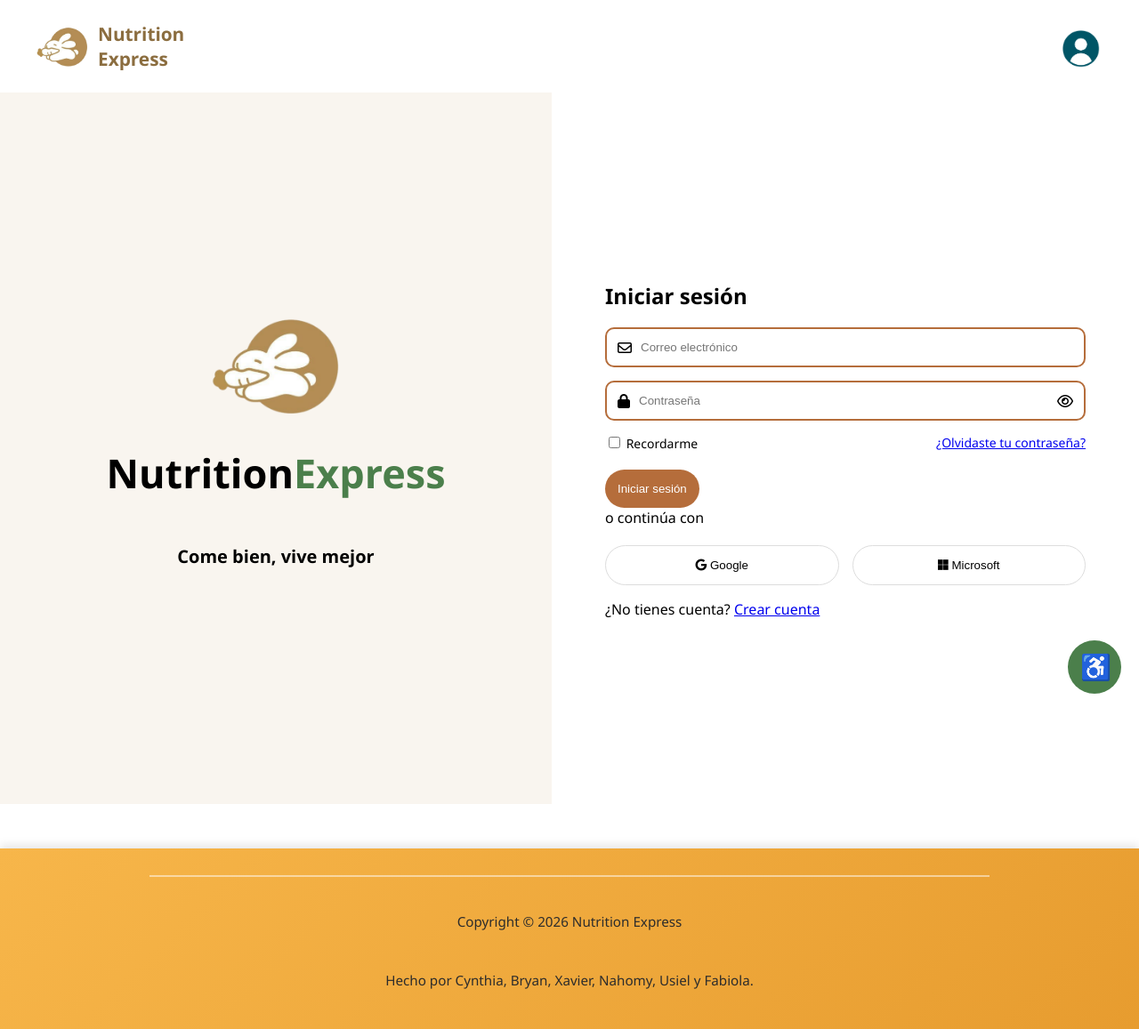
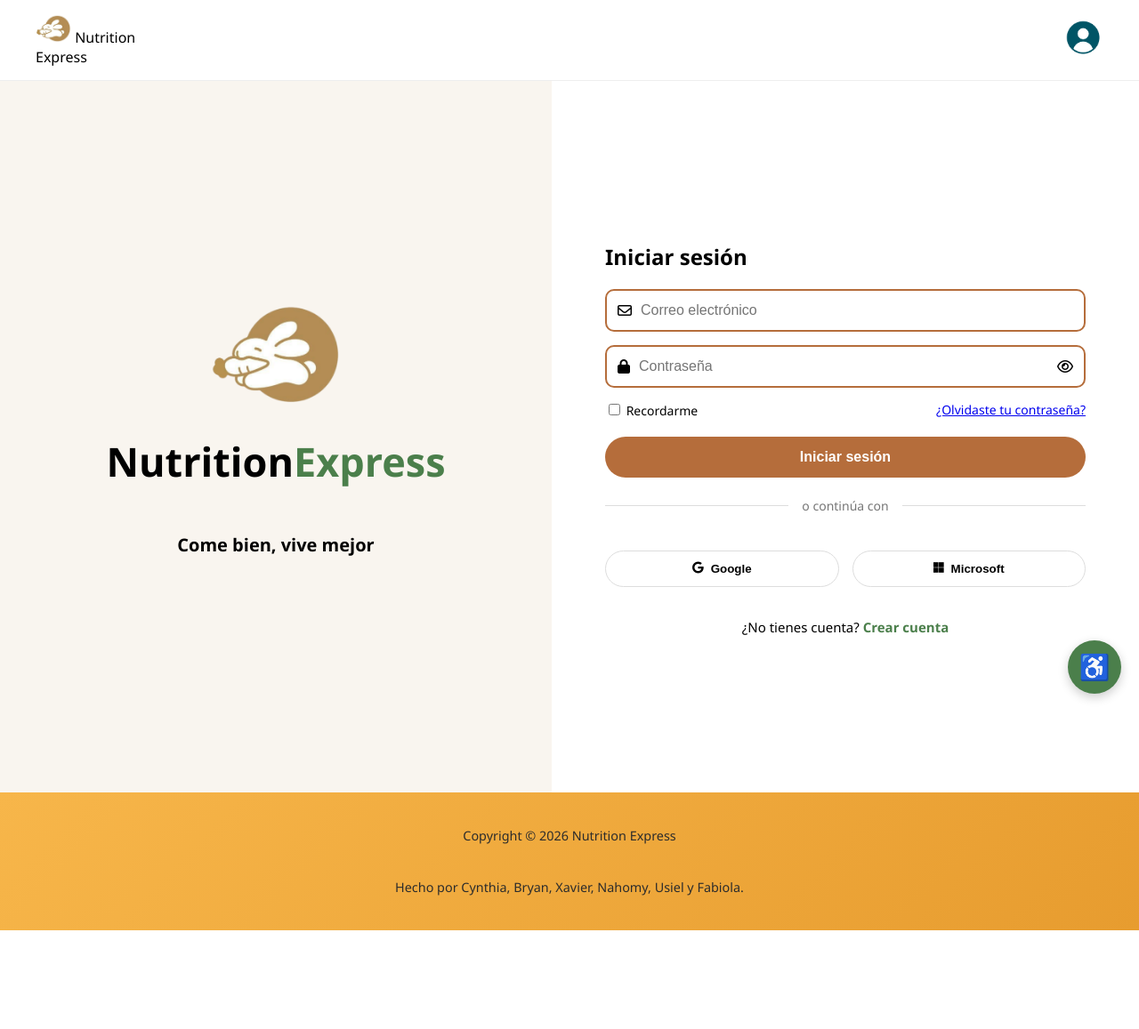
Before and after one commit to Xavi202715/Expo, a PHP site: page / in a window 1280 px wide. Shown: the whole page at 89% size. After the commit the page ends 1046 px from the top, so only its background shows below. Run offline with PHP 8.4, Linux system fonts and the light colour scheme; some web fonts are replaced.

Commit message:
v final css

```diff
--- a/css/style.css
+++ b/css/style.css
@@ -2,6 +2,7 @@ body{
     margin:0;
     font-family:Segoe UI,sans-serif;
     background:#fff;
+    transition: background-color 0.3s, color 0.3s;
 }
 
 .auth-container{
@@ -17,7 +18,6 @@ flex-direction:column;
     justify-content:center;
     align-items:center;
     padding:40px;
-
 }
 
 .auth-right{
@@ -32,20 +32,16 @@ padding:60px;
     width:150px;
 }
 
-
-
 h1{
     font-size: 45px;
 }
 
 .decoration{
     font-size: 20px;
-
 }
 
 h1 span{
     color:#4b7f4b;
-
 }
 
 .input-box{
@@ -55,6 +51,7 @@ border:2px solid #b56d3b;
     border-radius:10px;
     padding:12px;
     margin-bottom:15px;
+    background: white;
 }
 
 .input-box input{
@@ -62,6 +59,7 @@ border:none;
     outline:none;
     flex:1;
     padding-left:10px;
+    font-size: 1rem;
 }
 
 .options{
@@ -71,19 +69,37 @@ margin-bottom:20px;
     font-size:14px;
 }
 
-button{
+form button[type="submit"]{
     background:#b56d3b;
     color:white;
     border:none;
     padding:14px;
     border-radius:25px;
     cursor:pointer;
+    width: 100%;
+    font-size: 1rem;
+    font-weight: 600;
+}
+
+.separator {
+    text-align: center;
+    margin: 20px 0;
+    position: relative;
+}
+.separator::before {
+    content: "";
+    position: absolute;
+    left: 0; top: 50%; width: 100%; height: 1px; background: #ddd; z-index: 1;
+}
+.separator span {
+    background: #fff; padding: 0 15px; position: relative; z-index: 2; color: #777; font-size: 14px;
 }
 
 .social-buttons{
     display:flex;
     gap:15px;
     margin-top:20px;
+    margin-bottom: 20px;
 }
 
 .social-buttons button{
@@ -91,8 +107,29 @@ flex:1;
     background:white;
     color:black;
     border:1px solid #ddd;
+    padding:12px;
+    border-radius:25px;
+    cursor:pointer;
+    display:flex;
+    align-items:center;
+    justify-content:center;
+    gap:8px;
+    font-weight: 600;
 }
 
+.register-link {
+    text-align: center;
+    font-size: 15px;
+}
+.register-link a {
+    color: #4b7f4b;
+    font-weight: bold;
+    text-decoration: none;
+}
+
+/* ==========================================================================
+   ♿ ESTILOS DEL BOTÓN Y PANEL DE ACCESIBILIDAD REUTILIZADO
+   ========================================================================== */
 .access-btn{
     position:fixed;
     right:20px;
@@ -106,88 +143,146 @@ cursor:pointer;
     background:#4b7f4b;
     color:white;
     z-index:1000;
+    box-shadow: 0 4px 12px rgba(0,0,0,0.2);
+    display:flex;
+    align-items:center;
+    justify-content:center;
+    transition: transform 0.2s;
 }
+.access-btn:hover { transform: scale(1.05); }
 
 .access-panel{
     position:fixed;
     right:20px;
-bottom:90px;
-width:250px;
+    bottom:95px;
+    width:300px;
     background:white;
     border-radius:15px;
-padding:15px;
-box-shadow:0 0 20px rgba(0,0,0,.2);
+    padding:20px;
+    box-shadow:0 0 25px rgba(0,0,0,.25);
     display:none;
     z-index:999;
+    border: 1px solid #e0dcd5;
 }
 
 .access-panel.active{
     display:flex;
     flex-direction:column;
-gap:10px;
 }
 
-.access-panel button{
-background:#f5f5f5;
-color:#333;
-padding:10px;
-border:none;
-border-radius:8px;
-cursor:pointer;
+.access-panel h3 {
+    margin: 0 0 15px 0;
+    font-size: 1.1rem;
+    text-align: center;
+    color: #333;
 }
 
-.large-text{
-font-size:1.2em;
+.accessibility-grid {
+    display: grid;
+    grid-template-columns: repeat(2, 1fr);
+    gap: 10px;
 }
 
-.dark-mode{
-background:#1e1e1e;
-color:white;
+.access-item {
+    background: #fcfbfa;
+    border: 1px solid #e0dcd5;
+    border-radius: 12px;
+    padding: 12px 6px;
+    display: flex;
+    flex-direction: column;
+    align-items: center;
+    justify-content: center;
+    gap: 8px;
+    cursor: pointer;
+    min-height: 85px;
+    text-align: center;
+    width: 100%;
+}
+.access-item:hover { background: #f5f1ea; }
+
+.access-item span {
+    font-size: 0.78rem;
+    font-weight: 600;
+    color: #2c2a29;
 }
 
-.dark-mode .auth-left{
-background:#2d2d2d;
+.access-icon {
+    font-size: 1.3rem;
+    color: #b56d3b;
 }
 
-.contrast{
-background:black;
-color:yellow;
+.text-icon { font-size: 1.5rem; font-weight: 800; }
+.letter-space { letter-spacing: 2px; font-weight: bold; }
+
+/* Zoom del contenedor integrado (+/-) */
+.zoom-buttons {
+    display: none;
+    gap: 6px;
+}
+.zoom-buttons.active { display: flex; }
+.zoom-buttons button {
+    width: 26px;
+    height: 26px;
+    border-radius: 50%;
+    border: 1px solid #b56d3b;
+    background: white;
+    color: #b56d3b;
+    font-weight: bold;
+    cursor: pointer;
 }
 
-.contrast input{
-background:black;
-color:yellow;
-border:2px solid yellow;
+.panel-footer {
+    font-size: 0.72rem;
+    color: #777;
+    text-align: center;
+    margin-top: 12px;
 }
 
-.dyslexia{
-font-family:'OpenDyslexic',sans-serif;
+/* ==========================================================================
+   ♿ INTERRUPTORES DE CLASE DE ACCESIBILIDAD
+   ========================================================================== */
+
+/* 1. Alto Contraste */
+body.high-contrast-mode {
+    background-color: #000 !important;
+    color: #fff !important;
+}
+body.high-contrast-mode .auth-left,
+body.high-contrast-mode header,
+body.high-contrast-mode .access-panel,
+body.high-contrast-mode .access-item {
+    background-color: #111 !important;
+    color: #fff !important;
+    border: 2px solid #fff !important;
+}
+body.high-contrast-mode input {
+    background: #000 !important;
+    color: #fff !important;
+}
+body.high-contrast-mode h1, body.high-contrast-mode h1 span, body.high-contrast-mode h2, body.high-contrast-mode .access-item span, body.high-contrast-mode .access-icon {
+    color: #fff !important;
 }
 
-.spacing{
-letter-spacing:2px;
-line-height:2;
+/* 2. Modo Dislexia */
+body.dyslexia-mode, body.dyslexia-mode * {
+    font-family: 'OpenDyslexic', sans-serif !important;
 }
 
-.focus-mode *:focus{
-outline:4px solid orange !important;
-outline-offset:4px;
+/* 3. Espaciado Extra */
+body.extra-spacing-mode * {
+    letter-spacing: 2px !important;
+    line-height: 1.8 !important;
 }
 
-@media(max-width:768px){
-
-.auth-container{
-flex-direction:column;
+/* 4. Enfoque Altamente Visible */
+body.focus-visible-mode *:focus {
+    outline: 5px dashed #0056b3 !important;
+    outline-offset: 3px !important;
 }
 
-.auth-right{
-padding:30px;
-}
-
-}
-
+/* ESTRUCTURAS COMPLEMENTARIAS DEL HEADER Y FOOTER ORIGINALES */
 .imglogo{
-    width: 40%;
+    width: 40px;
     height: auto;
 }
 header{
@@ -196,115 +291,39 @@ header{
     justify-content:space-between;
     align-items:center;
     padding:15px 40px;
+    border-bottom: 1px solid #eee;
 }
-
-.logo{
-    display:flex;
-    align-items:center;
-    gap:10px;
-    font-size:1.3rem;
-    font-weight:bold;
-    color:#8b6d3f;
-}
-
 nav{
     display:flex;
     gap:35px;
-    padding: 10px;
-    margin-top: 7px;
 }
-
 nav a{
     text-decoration:none;
     color:black;
     font-weight:600;
 }
-nav a:hover{
-    color: #f7b64a;
+nav a:hover, nav a.active{
+    color: #e79c2f;
 }
 .user img{
-    width: 50px;
+    width: 45px;
     height: auto;
-    padding-top: 15px;
+    border-radius: 50%;
 }
-
-.active{
-    border-bottom:3px solid orange;
-    padding-bottom:5px;
-}
-
-.user{
-    font-size:2rem;
-}
-
-/*footer*/
 
 footer{
     background: linear-gradient(135deg, #f7b64a, #e79c2f);
     color: #2c2c2c;
-    padding: 30px 50px;
-    margin-top: 50px;
-
+    padding: 25px;
     display: flex;
     flex-direction: column;
     align-items: center;
-    gap: 15px;
-
-    box-shadow: 0 -4px 10px rgba(0,0,0,.1);
+    gap: 10px;
+    font-size: 0.9rem;
 }
 
-footer .imglogo{
-    width: 90px;
-    height: auto;
-    transition: .3s;
+@media(max-width:768px){
+    .auth-container{ flex-direction:column; }
+    .auth-right{ padding:30px; }
+    header { flex-direction: column; gap: 15px; }
 }
-
-footer .imglogo:hover{
-    transform: scale(1.08);
-}
-
-footer a{
-    color: #5a2d0c;
-    text-decoration: none;
-    font-weight: bold;
-    margin: 0 12px;
-    transition: .3s;
-}
-
-footer a:hover{
-    color: white;
-}
-
-footer p{
-    font-size: .95rem;
-}
-
-.menu-footer{
-    display: flex;
-    gap: 20px;
-    flex-wrap: wrap;
-    justify-content: center;
-    margin: 10px 0;
-}
-
-/* Línea decorativa */
-footer::before{
-    content: "";
-    width: 80%;
-    height: 2px;
-    background: rgba(255,255,255,.5);
-    margin-bottom: 10px;
-}
-
-/* Responsive */
-@media(max-width:768px){
-    footer{
-        text-align: center;
-        padding: 25px;
-    }
-
-    .menu-footer{
-        flex-direction: column;
-        gap: 10px;
-    }
-}
```
Lines whose indentation alone changed are shown as unchanged.
